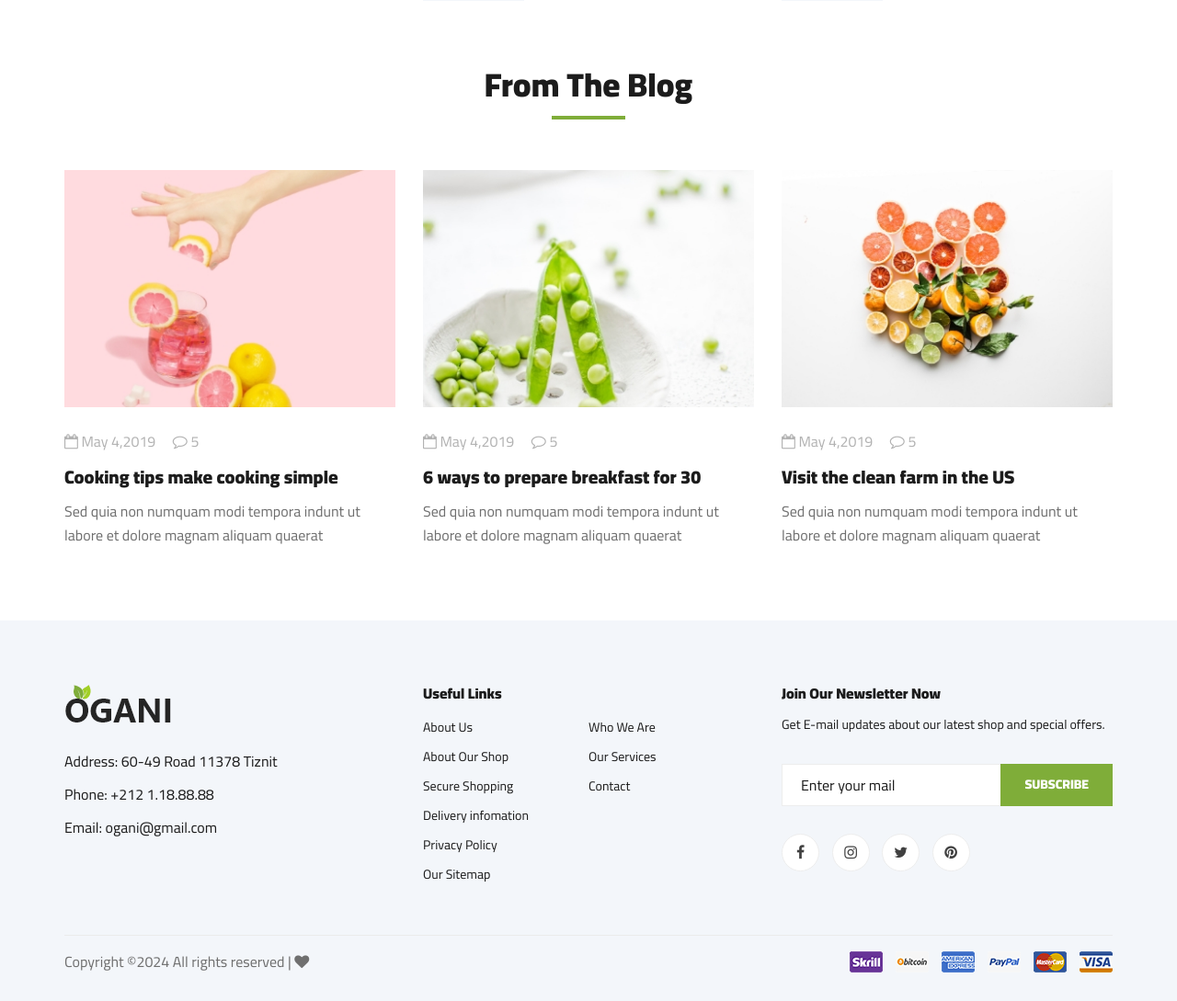
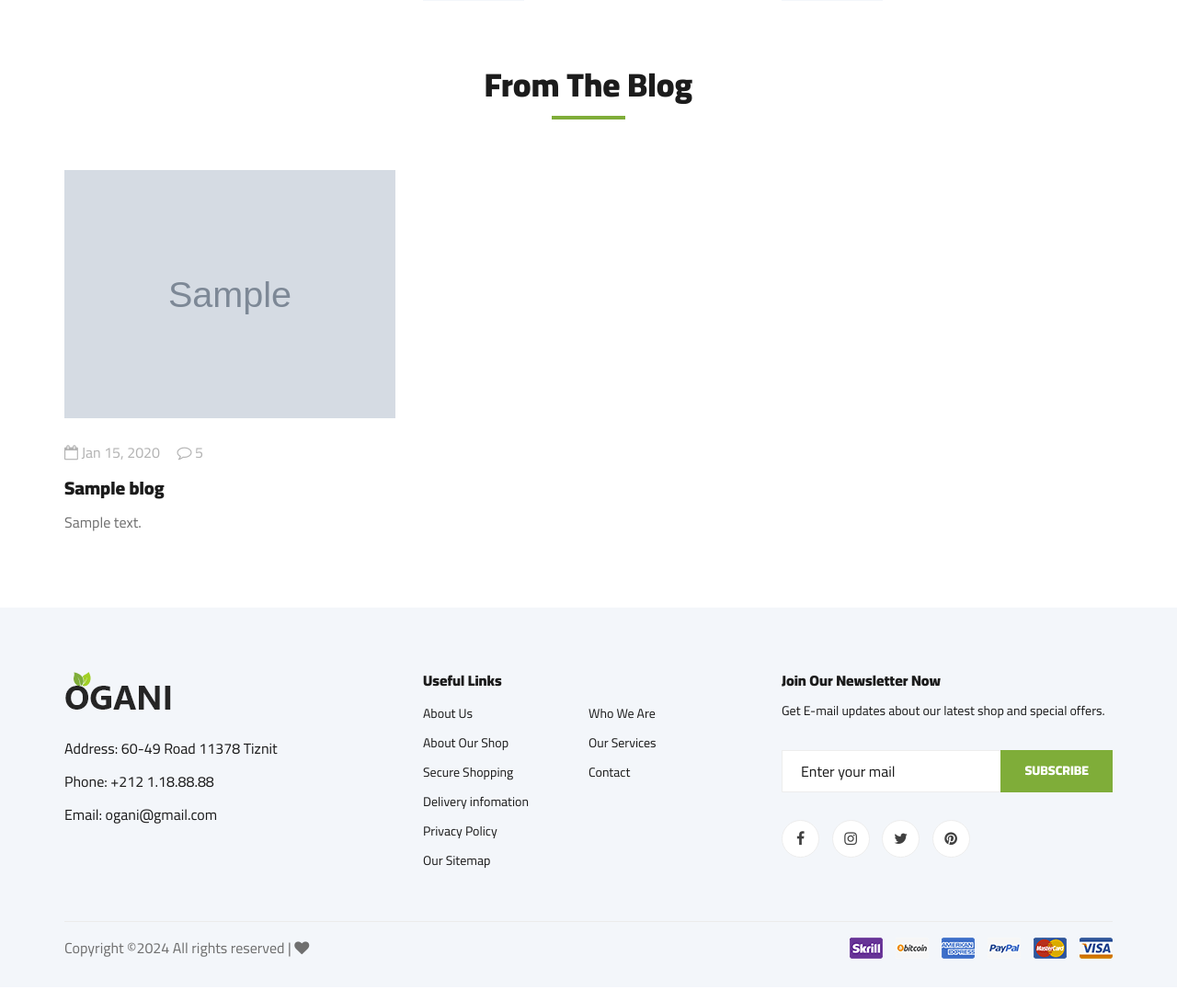
Before and after one commit to KhadijaAbdeLouassaa/django-ecommerce-website, a Django app: template src/templates/products/home.html in a window 1280 px wide. Shown: the part 1675-2764 px from the top of the page at 92% size. After the commit the page ends 2718 px from the top, so only its background shows below. Run offline with Django 3.2, Linux system fonts and the light colour scheme; the template is opened without the code that fills it: most values are stand-ins (such as "Sample title", 1, 10 or a date in 2020); grey boxes marked "Sample" are stand-in pictures; some libraries are stand-ins or nearby versions.

Commit message:
add blog to home page

```diff
--- a/src/ogani/settings.py
+++ b/src/ogani/settings.py
@@ -42,6 +42,7 @@ INSTALLED_APPS = [
     'orders',
     'products',
     'blog',
+    'rest_framework',
 ]
 
 MIDDLEWARE = [
--- a/src/ogani/urls.py
+++ b/src/ogani/urls.py
@@ -26,6 +26,7 @@ urlpatterns = [
     path('orders/', include('orders.urls', namespace= 'orders')),
     path('', include('products.urls', namespace= 'products')),
     path('blog/', include('blog.urls', namespace= 'blog')),
+    path('api-auth/', include('rest_framework.urls')),
 ]
 
 urlpatterns += static(settings.STATIC_URL, document_root=settings.STATIC_ROOT)
--- a/src/products/admin.py
+++ b/src/products/admin.py
@@ -5,4 +5,4 @@ from .models import Product
 
 @admin.register(Product)
 class ProductModelAdmin(admin.ModelAdmin):
-    list_display = ['title', 'price', 'category', 'image', 'slug']
+    list_display = ['title', 'price', 'category','added_at', 'image', 'slug']
--- a/src/products/urls.py
+++ b/src/products/urls.py
@@ -1,6 +1,7 @@
 from django.contrib import admin
 from django.urls import path
 from . import views
+from . import api
 # creat your urls
 
 app_name = 'products'
@@ -18,4 +19,5 @@ urlpatterns = [
 
     path('contact/', views.contact, name= 'contact'),
 
+    path('product_list_api/', api.product_list_api, name= 'product_list_api'),
 ]
--- a/src/templates/products/home.html
+++ b/src/templates/products/home.html
@@ -27,7 +27,7 @@
                     </div>
                     <div class="featured__controls">
                         <ul>
-                            <li class="active" data-filter=".*">All</li>
+                            <li class="active" data-filter="*">All</li>
 							<li data-filter=".fruits">Fruits</li>
                             <li data-filter=".vegetables">Vegetables</li>
                             <li data-filter=".meats">Meats</li>
@@ -161,8 +161,8 @@
                                 <div class="latest-product__slider owl-carousel">
 
                                     <div class="latest-prdouct__slider__item">
-                                        {% for product in product|slice:"0:3" %}
-										{% if product.added_at|date:"d" >= timenow|date:"d"  %}
+                                        {% for product in latest_products|slice:"0:3" %}
+
 										<a href="#" class="latest-product__item">
                                             <div class="latest-product__item__pic">
                                                 <img src="{{ product.image.url }}" alt="">
@@ -172,13 +172,12 @@
                                                 <span>{{ product.price }}DH</span>
                                             </div>
                                         </a>
-                                        {% endif %}
+
 										{% endfor %}
 									</div>
+									 <div class="latest-prdouct__slider__item">
+                                        {% for product in latest_products|slice:"3:6" %}
 
-                                    <div class="latest-prdouct__slider__item">
-									 {% for product in product|slice:"3:6" %}
-										{% if product.added_at|date:"d" >= timenow|date:"d"  %}
 										<a href="#" class="latest-product__item">
                                             <div class="latest-product__item__pic">
                                                 <img src="{{ product.image.url }}" alt="">
@@ -188,25 +187,10 @@
                                                 <span>{{ product.price }}DH</span>
                                             </div>
                                         </a>
-                                        {% endif %}
+
 										{% endfor %}
+									</div>
 
-									   </div> <div class="latest-prdouct__slider__item">
-									 {% for product in product|slice:"6:9" %}
-										{% if product.added_at|date:"d" >= timenow|date:"d"  %}
-										<a href="#" class="latest-product__item">
-                                            <div class="latest-product__item__pic">
-                                                <img src="{{ product.image.url }}" alt="">
-                                            </div>
-                                            <div class="latest-product__item__text">
-                                                <h6>{{product.title}}</h6>
-                                                <span>{{ product.price }}DH</span>
-                                            </div>
-                                        </a>
-                                        {% endif %}
-										{% endfor %}
-
-									   </div>
 
                                 </div>
                             </div>
@@ -357,51 +341,24 @@
                 </div>
             </div>
             <div class="row">
+			{% for blog in blog %}
                 <div class="col-lg-4 col-md-4 col-sm-6">
                     <div class="blog__item">
                         <div class="blog__item__pic">
-                            <img src="{% static 'img/blog/blog-1.jpg' %}" alt="">
+                            <img src="{{blog.image.url}}" alt="">
                         </div>
                         <div class="blog__item__text">
                             <ul>
-                                <li><i class="fa fa-calendar-o"></i> May 4,2019</li>
+                                <li><i class="fa fa-calendar-o"></i> {{blog.created_at|date:"M d, Y"}}</li>
                                 <li><i class="fa fa-comment-o"></i> 5</li>
                             </ul>
-                            <h5><a href="#">Cooking tips make cooking simple</a></h5>
-                            <p>Sed quia non numquam modi tempora indunt ut labore et dolore magnam aliquam quaerat </p>
+                            <h5><a href="{% url 'blog:blog_details' blog.slug %}">{{blog.title}}</a></h5>
+                            <p>{{blog.description|slice:'0:80'}}</p>
                         </div>
                     </div>
                 </div>
-                <div class="col-lg-4 col-md-4 col-sm-6">
-                    <div class="blog__item">
-                        <div class="blog__item__pic">
-                            <img src="img/blog/blog-2.jpg" alt="">
-                        </div>
-                        <div class="blog__item__text">
-                            <ul>
-                                <li><i class="fa fa-calendar-o"></i> May 4,2019</li>
-                                <li><i class="fa fa-comment-o"></i> 5</li>
-                            </ul>
-                            <h5><a href="#">6 ways to prepare breakfast for 30</a></h5>
-                            <p>Sed quia non numquam modi tempora indunt ut labore et dolore magnam aliquam quaerat </p>
-                        </div>
-                    </div>
-                </div>
-                <div class="col-lg-4 col-md-4 col-sm-6">
-                    <div class="blog__item">
-                        <div class="blog__item__pic">
-                            <img src="img/blog/blog-3.jpg" alt="">
-                        </div>
-                        <div class="blog__item__text">
-                            <ul>
-                                <li><i class="fa fa-calendar-o"></i> May 4,2019</li>
-                                <li><i class="fa fa-comment-o"></i> 5</li>
-                            </ul>
-                            <h5><a href="#">Visit the clean farm in the US</a></h5>
-                            <p>Sed quia non numquam modi tempora indunt ut labore et dolore magnam aliquam quaerat </p>
-                        </div>
-                    </div>
-                </div>
+				{% endfor %}
+
             </div>
         </div>
     </section>
```
Also changed, not shown: src/products/views.py (+13 -2 lines), src/db.sqlite3.
